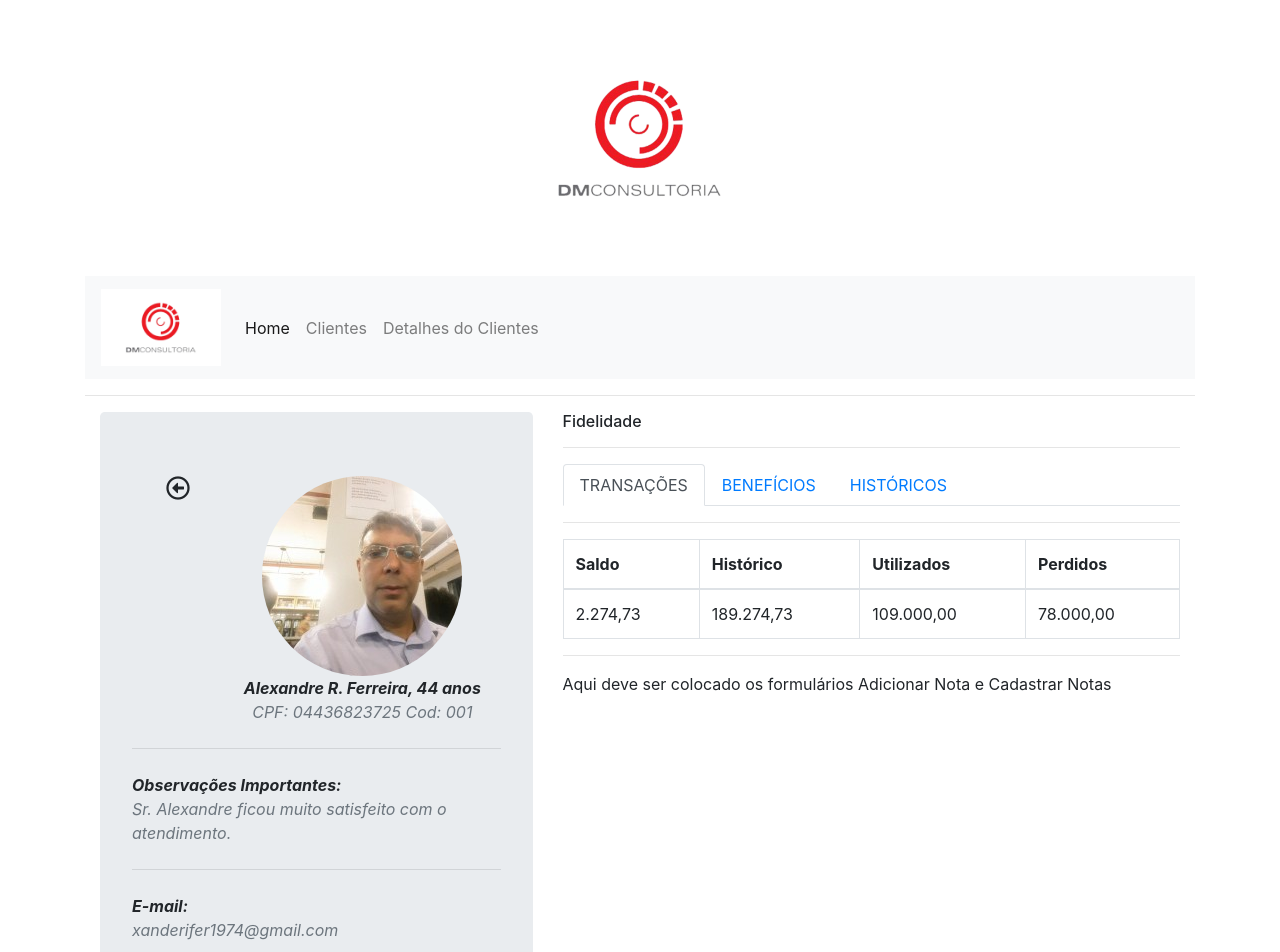
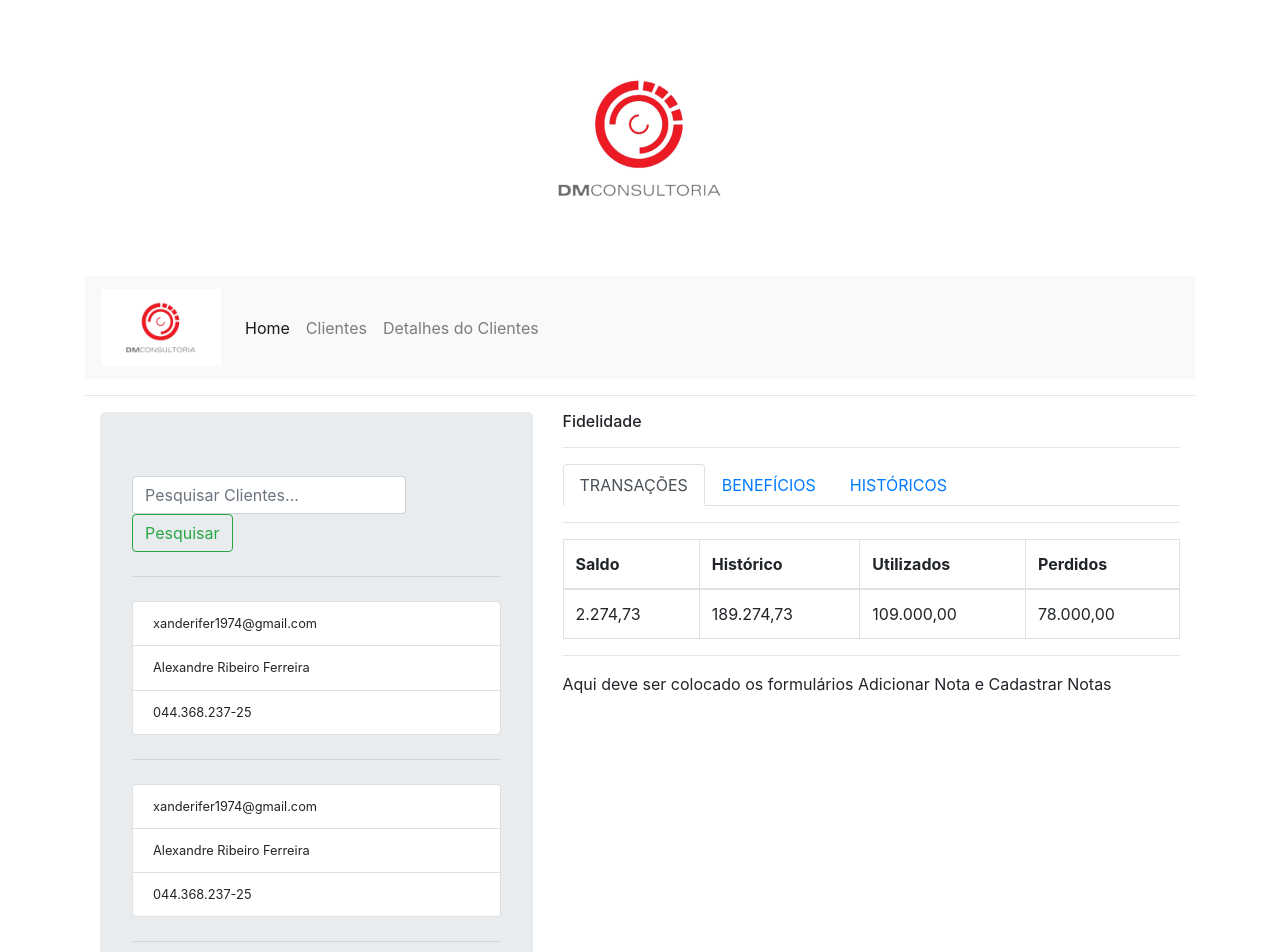
Before and after one commit to xanderifer1974/DesafioDmConsultoria, an Angular app in the folder dm-consultoria/: page /pesquisa-cliente in a window 1280 px wide. Shown: the top 952 px of the page. Built offline with nearby package versions, Linux system fonts and the light colour scheme.

Commit message:
Criacao das rotas principais e rotas filhas

```diff
--- a/dm-consultoria/src/app/app.component.html
+++ b/dm-consultoria/src/app/app.component.html
@@ -7,7 +7,8 @@
 <dm-nav-bar></dm-nav-bar>
 <!------------- FIM NAVBAR----------------------->
 <!--------------CONTEUDO ------------------------>
-<dm-conteudo></dm-conteudo>
+<!-- <dm-conteudo></dm-conteudo> -->
+<router-outlet></router-outlet>
  <!-------------- FIM CONTEUDO ------------->
  <!---Footer------------------------------->
 <dm-footer></dm-footer>
--- a/dm-consultoria/src/app/app.module.ts
+++ b/dm-consultoria/src/app/app.module.ts
@@ -1,5 +1,8 @@
 import { BrowserModule } from '@angular/platform-browser';
 import { NgModule } from '@angular/core';
+import {RouterModule} from '@angular/router';
+
+import {ROUTES} from './app.routes';
 
 import { AppComponent } from './app.component';
 import { TopoComponent } from './topo/topo.component';
@@ -26,7 +29,8 @@ import { DadosCadastroClienteComponent } from './conteudo/dados-cadastro-cliente
 
   ],
   imports: [
-    BrowserModule
+    BrowserModule,
+    RouterModule.forRoot(ROUTES)
   ],
   providers: [],
   bootstrap: [AppComponent]
--- /dev/null
+++ b/dm-consultoria/src/app/app.routes.ts
@@ -0,0 +1,17 @@
+import {Routes} from '@angular/router';
+
+import { PesquisaClienteComponent } from './conteudo/pesquisa-cliente/pesquisa-cliente.component';
+import { DadosCadastroClienteComponent } from './conteudo/dados-cadastro-cliente/dados-cadastro-cliente.component';
+import { ConteudoComponent } from './conteudo/conteudo.component';
+
+export const ROUTES: Routes = [
+
+    {path: '',component: ConteudoComponent,
+     children: [
+        {path:'', redirectTo: 'pesquisa-cliente', pathMatch: 'full'},
+        {path: 'pesquisa-cliente',component: PesquisaClienteComponent},
+        {path: 'dados-cliente',component: DadosCadastroClienteComponent}
+        // {path: 'cliente/:id',component: DadosCadastroClienteComponent}
+     ]}
+
+];
--- a/dm-consultoria/src/app/conteudo/conteudo.component.html
+++ b/dm-consultoria/src/app/conteudo/conteudo.component.html
@@ -3,7 +3,9 @@
        <div class="col-md-5">
          <!-------Pesquisar Clientes----------------->
          <!-- <dm-pesquisa-cliente></dm-pesquisa-cliente> -->
-         <dm-dados-cadastro-cliente></dm-dados-cadastro-cliente>
+         <router-outlet></router-outlet>
+         <!-- <dm-dados-cadastro-cliente></dm-dados-cadastro-cliente> -->
+
          <!-------Fim Pesquisar Clientes----------------->
        </div>
        <div class="col-md-7">
--- a/dm-consultoria/src/app/nav-bar/nav-bar.component.html
+++ b/dm-consultoria/src/app/nav-bar/nav-bar.component.html
@@ -10,10 +10,10 @@
           <a class="nav-link" href="#">Home <span class="sr-only">(current)</span></a>
         </li>
         <li class="nav-item">
-          <a class="nav-link" href="#">Clientes</a>
+          <a class="nav-link" [routerLink]="['pesquisa-cliente']">Clientes</a>
         </li>
         <li class="nav-item">
-            <a class="nav-link" href="#">Detalhes do Clientes</a>
+            <a class="nav-link" [routerLink]="['dados-cliente']">Detalhes do Clientes</a>
           </li>
       </ul>
     </div>
```
